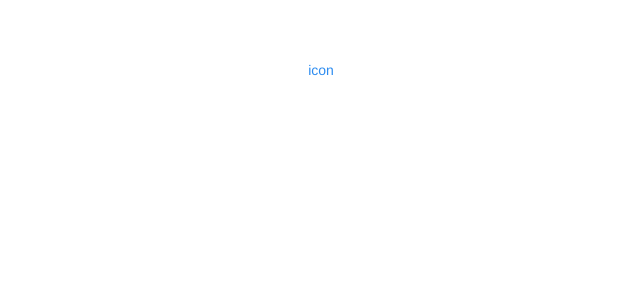
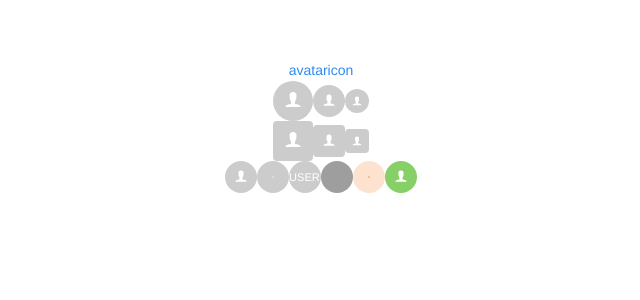
Before and after one commit to easynet-cn/easymesh-ui, a Vue app: page /#/demo/avatar in a window 1280 px wide. Before the commit this address had no page. Shown: the top 300 px of the page, without its empty margins (319-959 px from the left). Built offline with nearby package versions, Linux system fonts and the light colour scheme; grey boxes are pictures that could not be loaded.

Commit message:
avatar demo

```diff
--- /dev/null
+++ b/demo/Avatar.vue
@@ -0,0 +1,26 @@
+<template>
+    <div>
+        <div class="demo-avatar">
+            <Avatar icon="ios-person" size="large" />
+            <Avatar icon="ios-person" />
+            <Avatar icon="ios-person" size="small" />
+        </div>
+        <div class="demo-avatar">
+            <Avatar shape="square" icon="ios-person" size="large" />
+            <Avatar shape="square" icon="ios-person" />
+            <Avatar shape="square" icon="ios-person" size="small" />
+        </div>
+        <div class="demo-avatar">
+            <Avatar icon="ios-person" />
+            <Avatar>U</Avatar>
+            <Avatar>USER</Avatar>
+            <Avatar src="https://i.loli.net/2017/08/21/599a521472424.jpg" />
+            <Avatar style="color: #f56a00;background-color: #fde3cf">U</Avatar>
+            <Avatar style="background-color: #87d068" icon="ios-person" />
+        </div>
+    </div>
+</template>
+
+<script setup lang="ts">
+import Avatar from '../src/components/avatar';
+</script>
--- a/src/App.vue
+++ b/src/App.vue
@@ -3,6 +3,7 @@
 // Check out https://v3.vuejs.org/api/sfc-script-setup.html#sfc-script-setup
 </script>
 <template>
+  <router-link to="/demo/avatar">avatar</router-link>
   <router-link to="/demo/icon">icon</router-link>
   <div>
     <router-view></router-view>
--- a/src/components/avatar/index.ts
+++ b/src/components/avatar/index.ts
@@ -1,4 +1,4 @@
-import Avatar from './avatar.vue'
+import Avatar from './Avatar.vue'
 import { App } from 'vue'
 
 Avatar.install = (Vue: App) => {
--- a/src/route.ts
+++ b/src/route.ts
@@ -1,15 +1,21 @@
+import Avatar from "/demo/Avatar.vue"
 import Icon from "/demo/Icon.vue"
-import { createRouter,createWebHashHistory} from "vue-router"
+import { createRouter, createWebHashHistory } from "vue-router"
 
 const routes = [
   {
+    path: "/demo/avatar",
+    name: "avatar",
+    component: Avatar
+  },
+  {
     path: "/demo/icon",
     name: "icon",
-    component:Icon
+    component: Icon
   }
 ]
 
 export const router = createRouter({
-    history: createWebHashHistory(),
-    routes: routes
+  history: createWebHashHistory(),
+  routes: routes
 })
```
